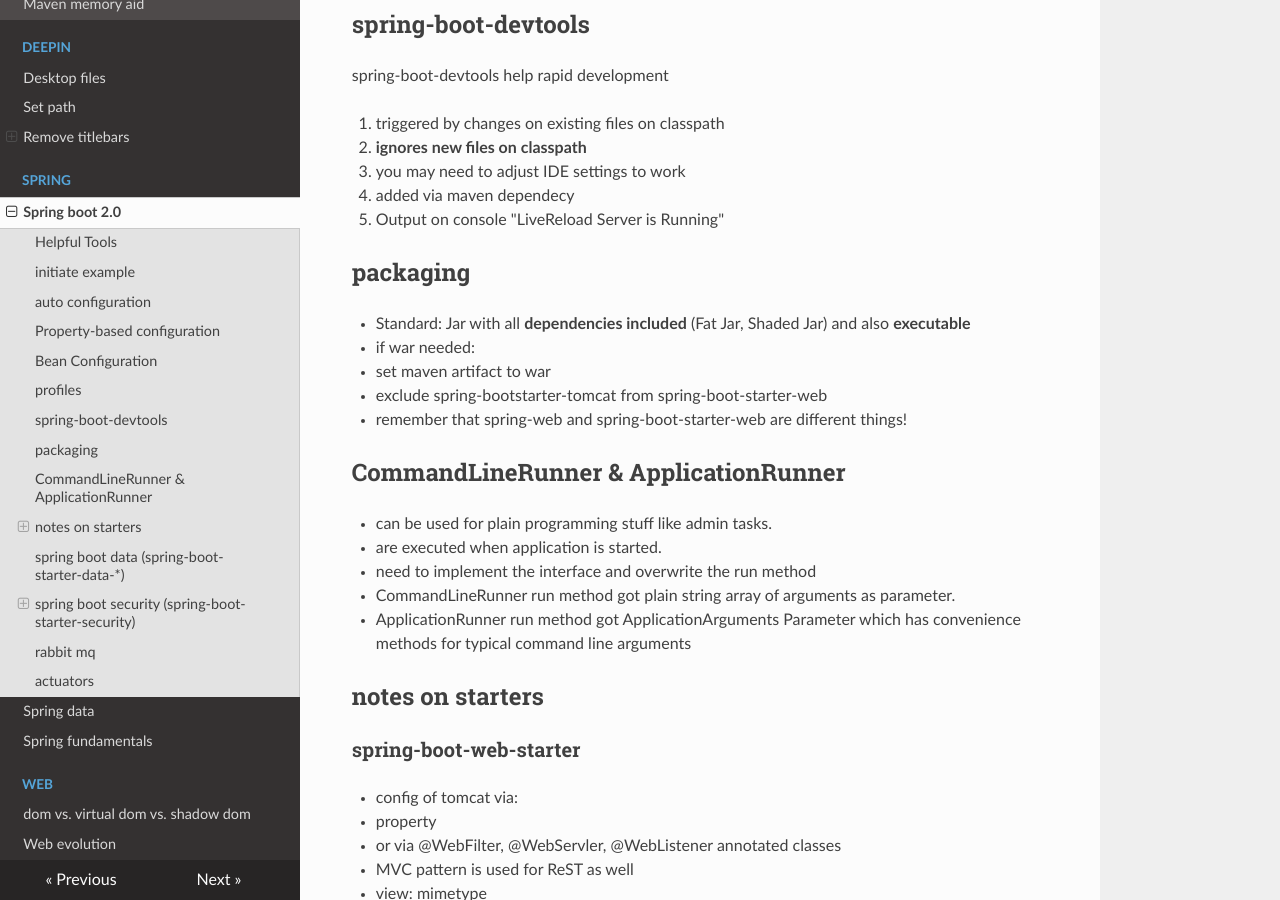
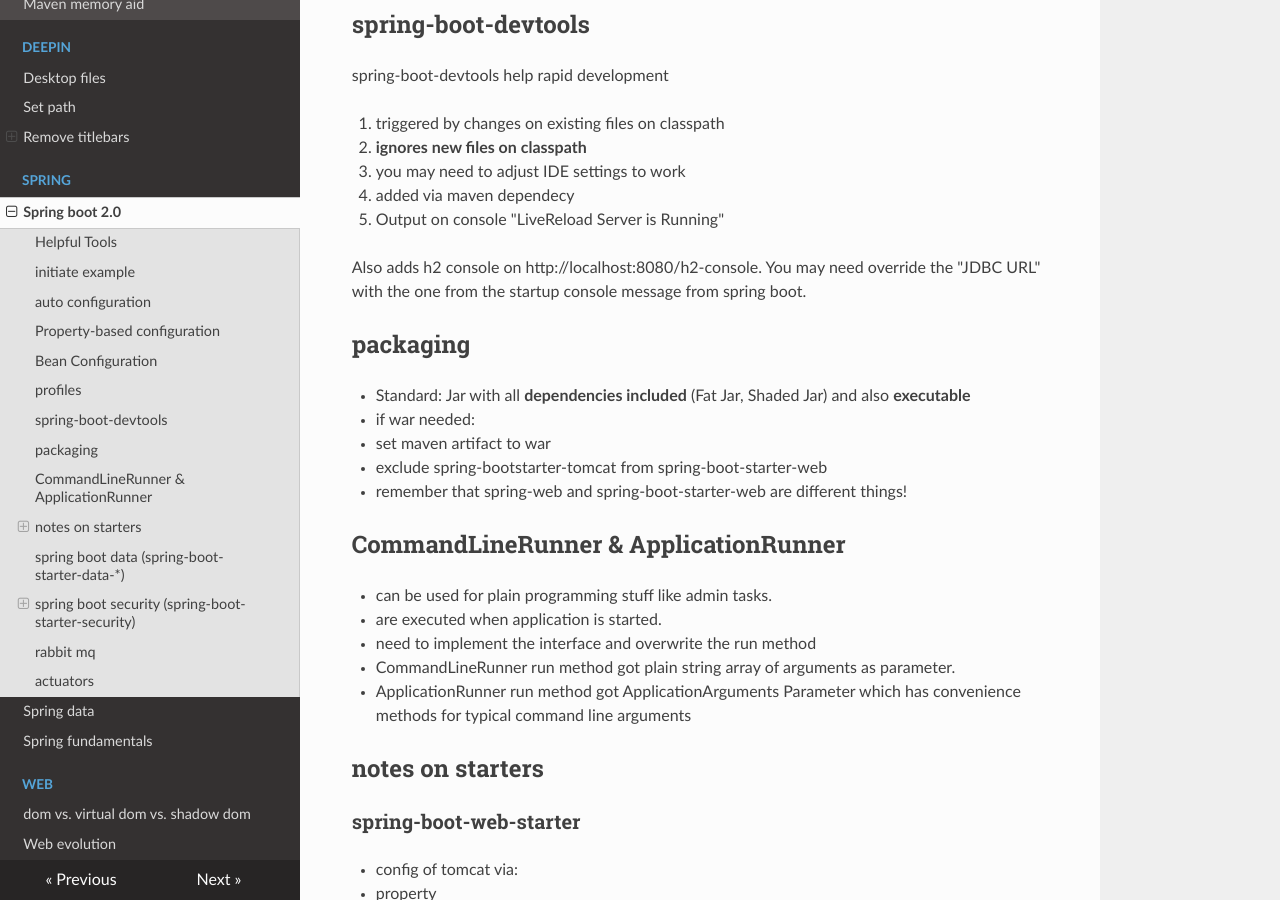
Before and after one commit to organicaudio/useful-code-snippets2, an MkDocs documentation site: the page built from docs/spring/spring-boot.md, in a window 1280 px wide and 900 px high, scrolled down 2170 px. Built offline with MkDocs 1.6.1, drawn with Linux system fonts in a browser that asks for light colours; nearby versions of some CDN libraries.

Commit message:
info on devtool and h2 console

```diff
--- a/docs/spring/spring-boot.md
+++ b/docs/spring/spring-boot.md
@@ -97,6 +97,9 @@ spring-boot-devtools help rapid development
   3. you may need to adjust IDE settings to work
   4. added via maven dependecy
   5. Output on console "LiveReload Server is Running"
+
+Also adds h2 console on http://localhost:8080/h2-console. You may need override the "JDBC URL" with the one from the startup console message from spring boot.
+
 
 ## packaging
 
```
